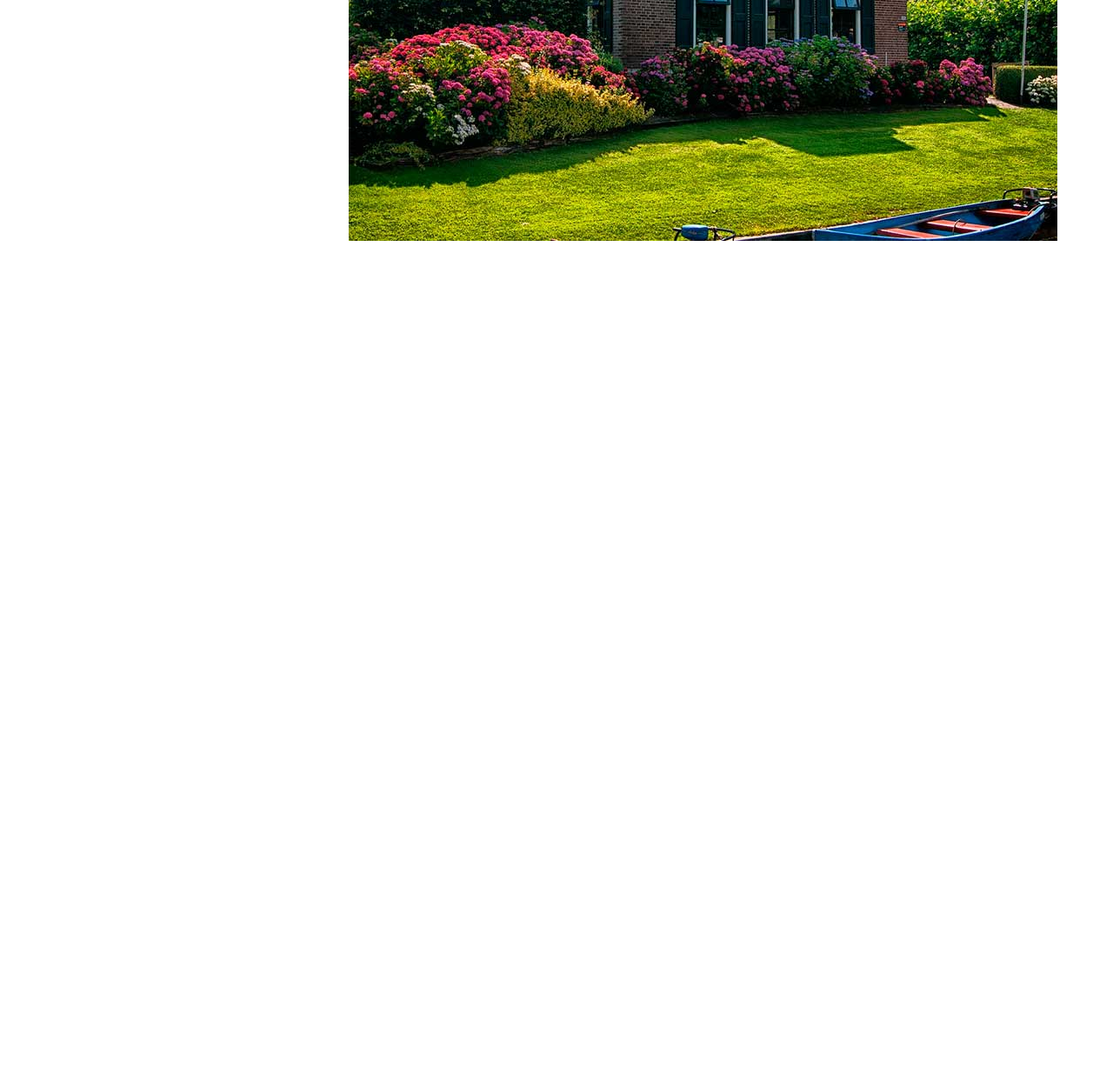
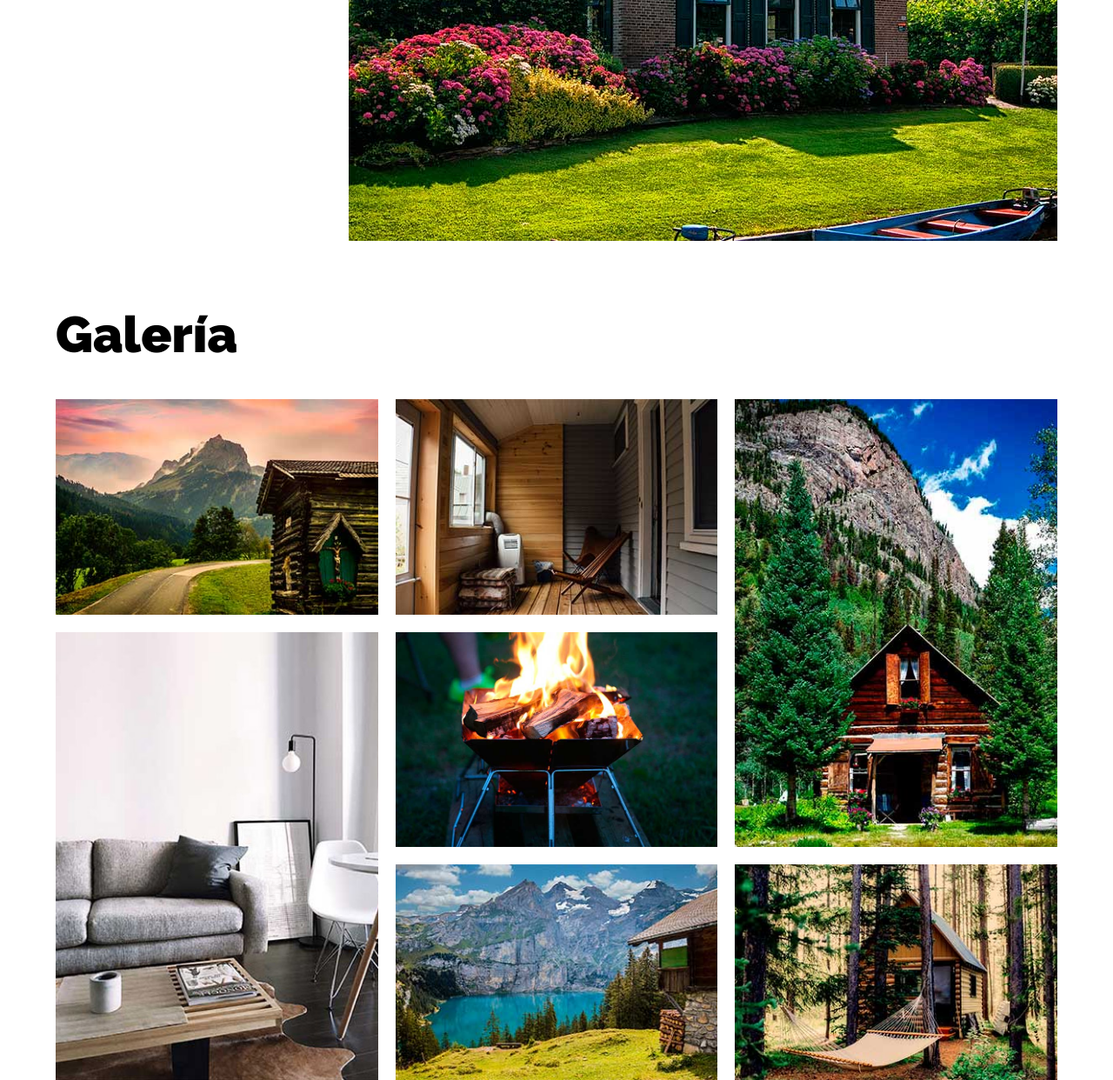
Before and after one commit to Naibaf93/Web-arquitectura, a plain HTML site: page index.html in a window 1280 px wide. Shown: the part 3261-4503 px from the top of the page at 87% size. Before the commit the page ends 3561 px from the top, so only its background shows below. Drawn offline with Linux system fonts and the light colour scheme.

Commit message:
seccion galeria

```diff
--- a/css/estilos.css
+++ b/css/estilos.css
@@ -309,3 +309,57 @@ img {
         padding: 2rem 2rem 2rem 0;
     }
 }
+
+/* Galeria */
+
+.gallery {
+    display: grid;
+    grid-template-columns: repeat(2, 1fr);
+    gap: 2rem;
+}
+
+@media (min-width: 768px) {
+    .gallery {
+        grid-template-columns: repeat(3, 1fr);
+    }
+}
+
+.gallery img {
+    object-fit: cover;
+    height: 100%;
+}
+
+.gallery .image:nth-child(2) {
+    grid-column: 2 / 3;
+    grid-row: 1 / 3;
+}
+
+@media (min-width: 768px) {
+    .gallery .image:nth-child(2) {
+        grid-column: 1 / 2;
+        grid-row: 2 / 4;
+    }
+}
+
+.gallery .image:nth-child(3) {
+    grid-row: 3 / 5;
+    grid-column: 2 / 3;
+}
+
+@media (min-width: 768px) {
+    .gallery .image:nth-child(3) {
+        grid-row: 1 / 2;
+        grid-column: 2 / 3;
+    }
+}
+
+.gallery .image:nth-child(6) {
+    grid-row: 2 / 4;
+}
+
+@media (min-width: 768px) {
+    .gallery .image:nth-child(6) {
+        grid-column: 3 / 4;
+        grid-row:  1 / 3;
+    }
+}
--- a/index.html
+++ b/index.html
@@ -72,5 +72,32 @@
             </div>
         </div>
     </main>
+
+    <section class="container mt-5">
+        <h2>Galería</h2>
+        <div class="gallery">
+            <div class="image">
+                <img src="img/imagen_1.jpg" alt="imagen galeria">
+            </div>
+            <div class="image">
+                <img src="img/imagen_2.jpg" alt="imagen galeria">
+            </div>
+            <div class="image">
+                <img src="img/imagen_3.jpg" alt="imagen galeria">
+            </div>
+            <div class="image">
+                <img src="img/imagen_4.jpg" alt="imagen galeria">
+            </div>
+            <div class="image">
+                <img src="img/imagen_5.jpg" alt="imagen galeria">
+            </div>
+            <div class="image">
+                <img src="img/imagen_6.jpg" alt="imagen galeria">
+            </div>
+            <div class="image">
+                <img src="img/imagen_7.jpg" alt="imagen galeria">
+            </div>
+        </div>
+    </section>
 </body>
 </html>
```
